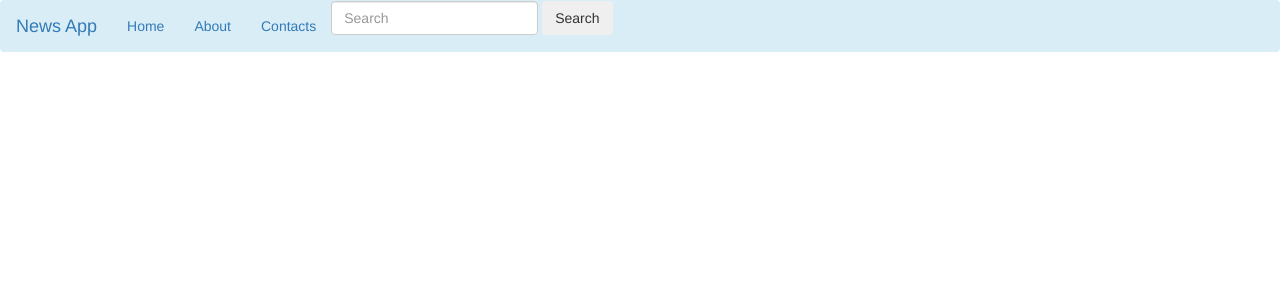
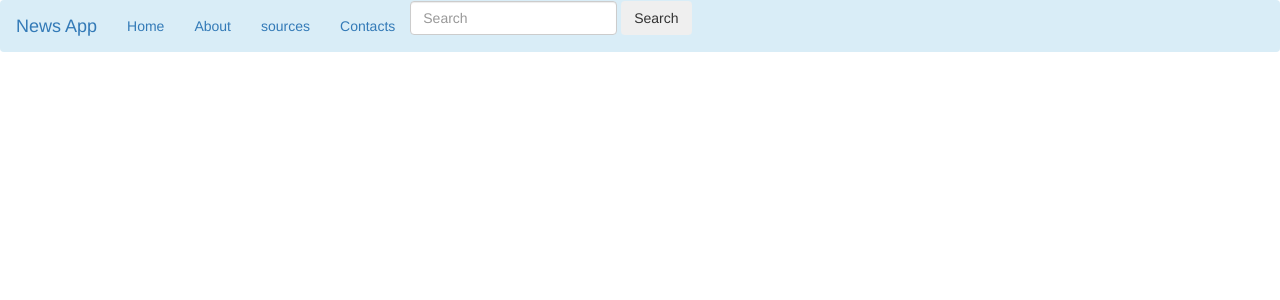
Before and after one commit to Paulwamaria/news-v2, a Python web app: template app/templates/base.html in a window 1280 px wide. Shown: the top 300 px of the page. Run offline with Jinja, Linux system fonts and the light colour scheme; the template is opened without the code that fills it, so the values that code supplies are empty; some libraries are stand-ins or nearby versions.

Commit message:
Add the sources route to navbar

```diff
--- a/app/templates/navbar.html
+++ b/app/templates/navbar.html
@@ -14,6 +14,7 @@
             <ul class="nav navbar-nav">
                 <li><a href="/">Home</a></li>
                 <li><a href="/">About</a></li>
+                <li><a href="{{url_for('main.sources')}}">sources</a></li>
                 <li><a href="/">Contacts</a></li>
             </ul>
           </div>
```
